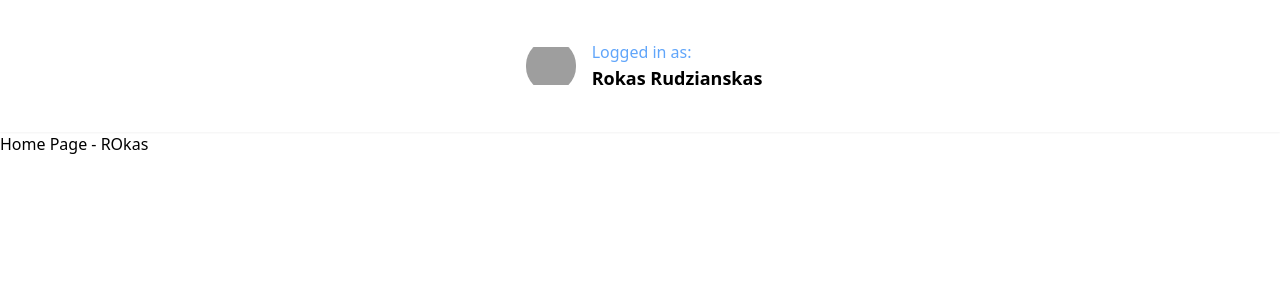
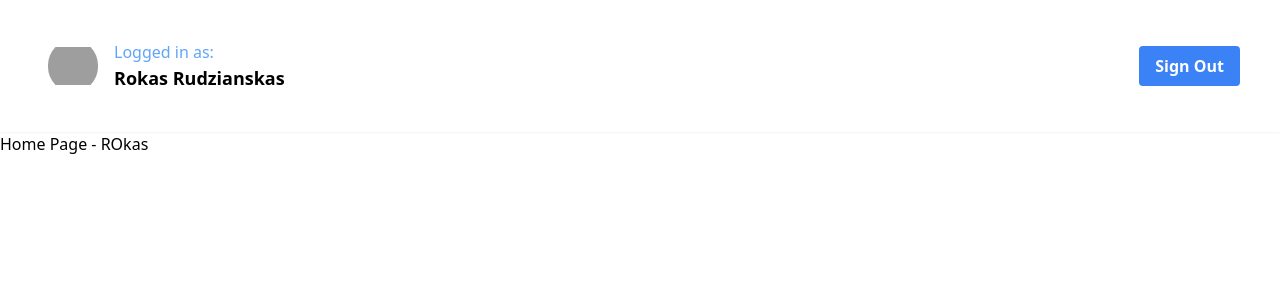
Before and after one commit to rookasrudzianskas/web3-socialNet, a Next.js app: page / in a window 1280 px wide. Shown: the top 300 px of the page. Built offline with nearby package versions, Linux system fonts and the light colour scheme; grey boxes are pictures that could not be loaded.

Commit message:
feat: add logout button
- Add logout button to header
- Add link to logout button

```diff
--- a/app/Header.tsx
+++ b/app/Header.tsx
@@ -7,7 +7,7 @@ const Header = ({}) => {
     const session = true;
 
     if(session) return (
-        <header className="sticky top-0 z-50 bg-white flex justify-center items-center p-10 shadow-sm">
+        <header className="sticky top-0 z-50 bg-white flex justify-between items-center p-10 shadow-sm">
             <div className="flex space-x-2">
                 <Image src={session?.user?.image || 'https://links.papareact.com/jne'} height={10} width={50} alt={'image'} className="rounded-full mx-2 object-contain" />
                 <div>
--- a/app/LogoutButton.tsx
+++ b/app/LogoutButton.tsx
@@ -1,10 +1,11 @@
 import React from 'react';
+import Link from "next/link";
 
 const LogoutButton = ({}) => {
     return (
-        <div>
-
-        </div>
+        <button className="bg-blue-500 hover:bg-blue-700 text-white font-bold py-2 px-4 rounded">
+            Sign Out
+        </button>
     );
 };
 
```
